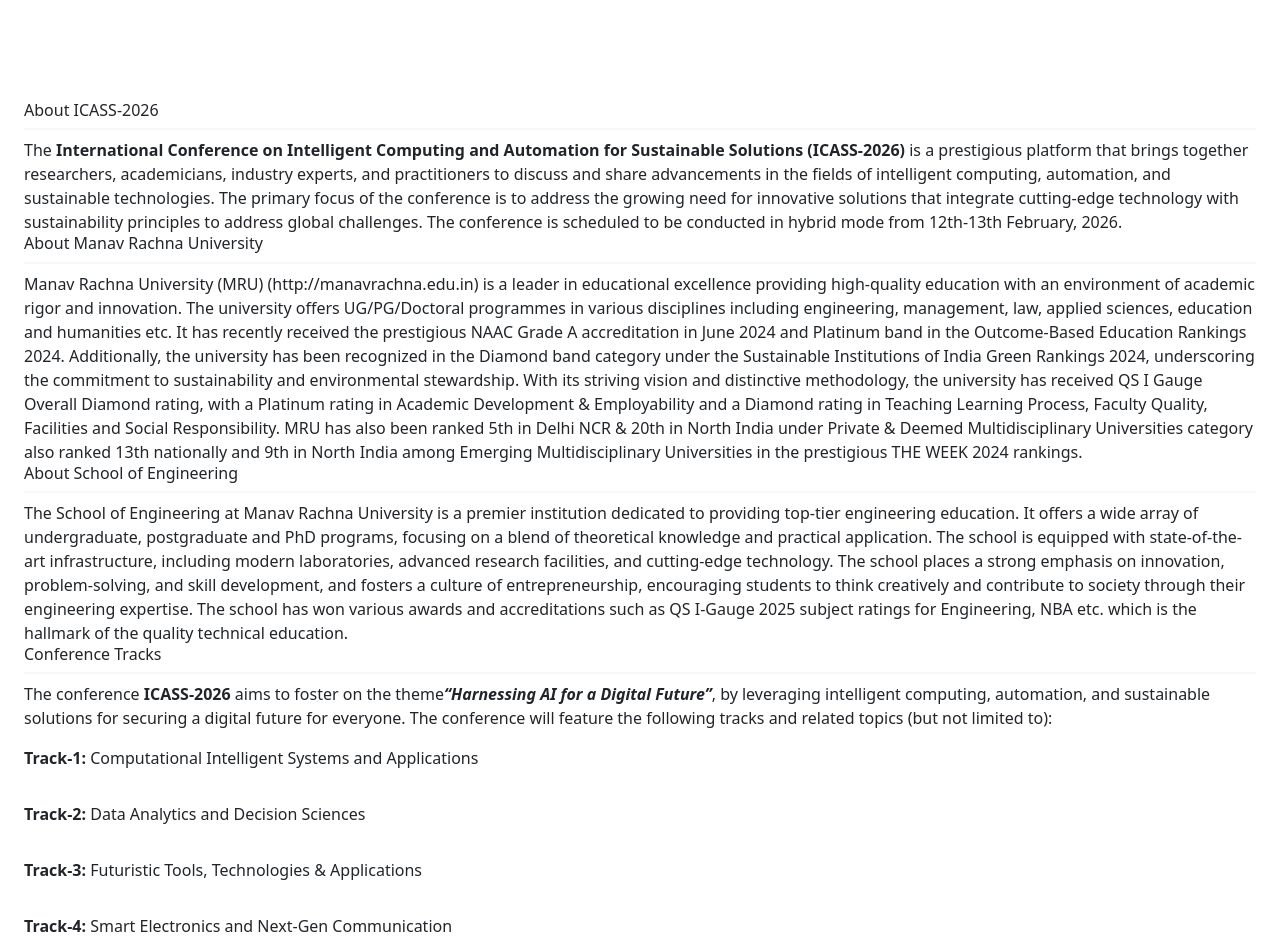
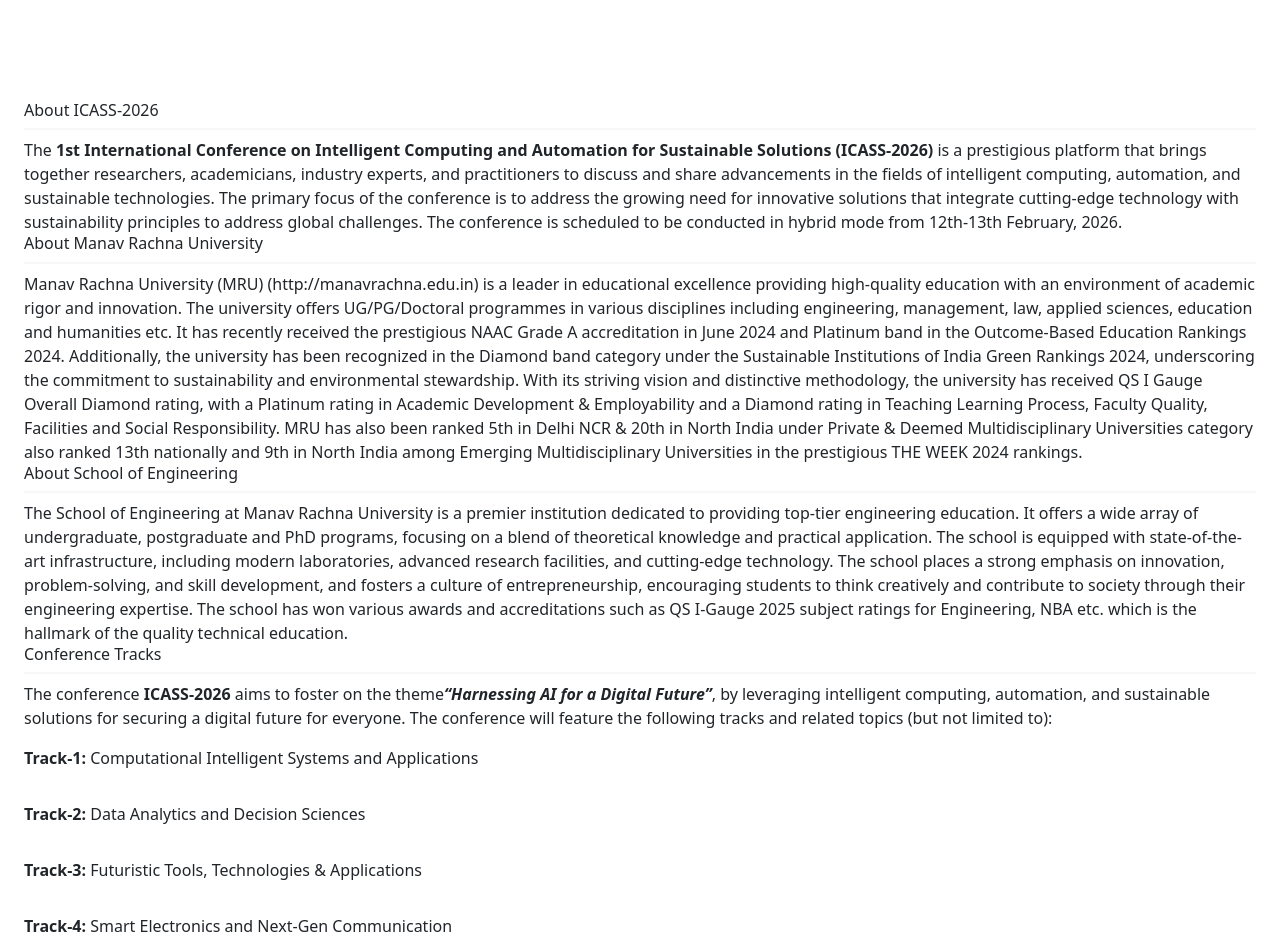
Before and after one commit to KumarAr0631F/ICASS-2026, a React (Vite) app: page / in a window 1280 px wide. Shown: the part 2680-3616 px from the top of the page. Built offline with nearby package versions, Linux system fonts and the light colour scheme.

Commit message:
first commit

```diff
--- a/src/pages/Home.jsx
+++ b/src/pages/Home.jsx
@@ -99,7 +99,7 @@
             <p className="text-base md:text-lg text-gray-700 text-justify">
               The{" "}
               <b>
-                International Conference on Intelligent Computing and Automation
+                1st International Conference on Intelligent Computing and Automation
                 for Sustainable Solutions (ICASS-2026)
               </b>{" "}
               is a prestigious platform that brings together researchers,
```
